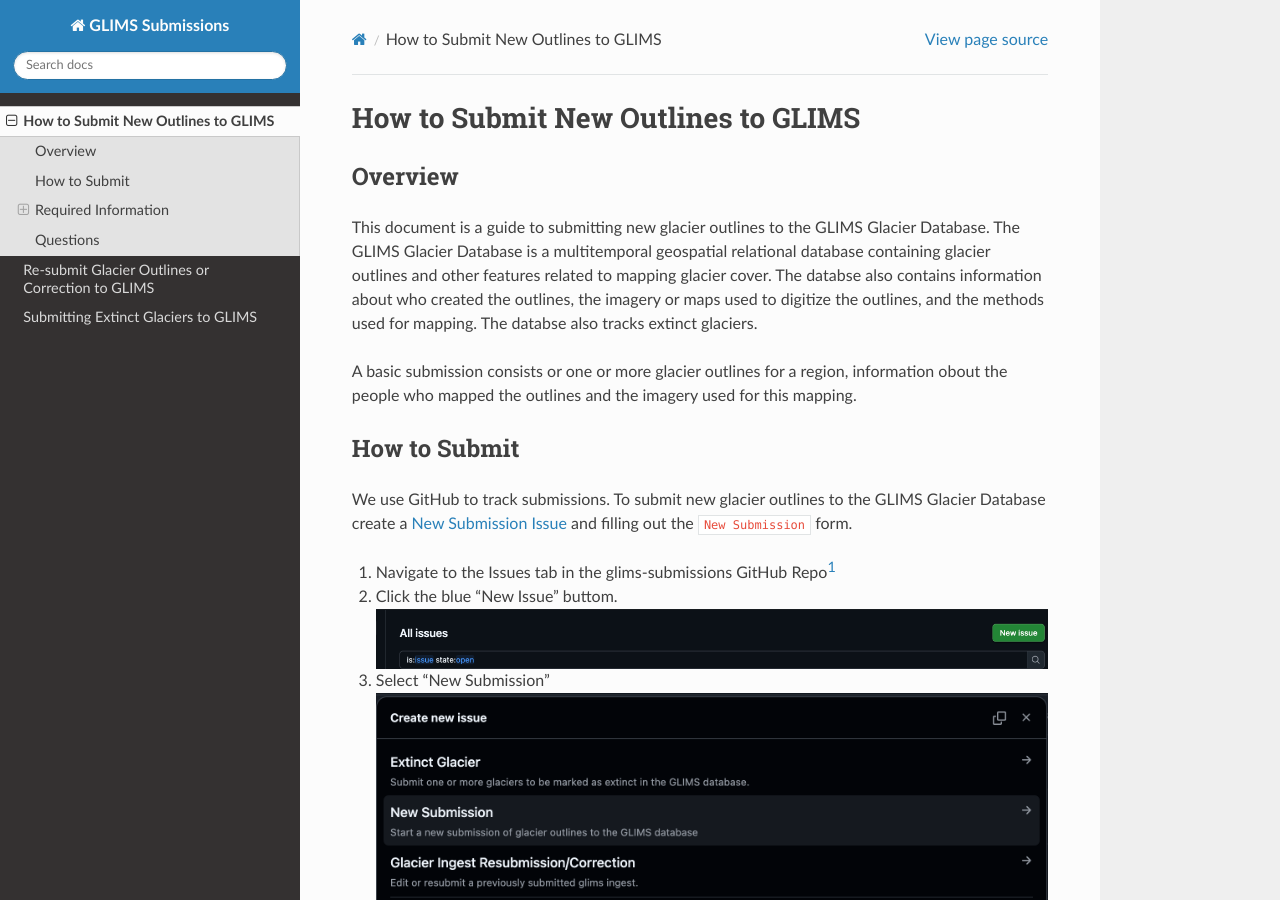
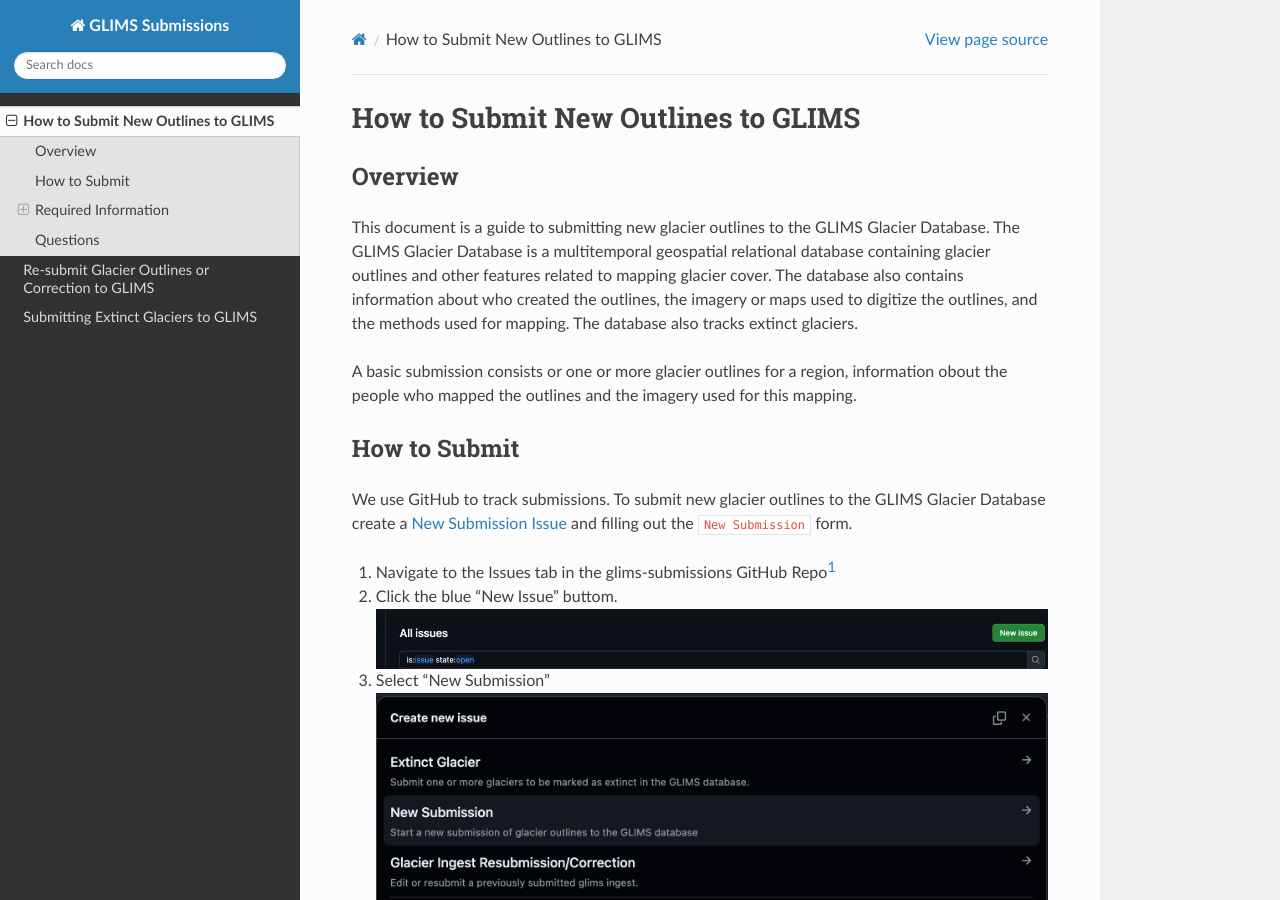
Before and after one commit to glims-nsidc/glims-submissions-docs, a Sphinx documentation site: the page built from docs/submitting_new_outlines.md, in a window 1280 px wide and 900 px high. Built offline with Sphinx 7.4.7 and the Read the Docs theme 3.1.0, drawn with Linux system fonts in a browser that asks for light colours.

Commit message:
fix typos

```diff
--- a/docs/submitting_new_outlines.md
+++ b/docs/submitting_new_outlines.md
@@ -5,10 +5,10 @@
 This document is a guide to submitting new glacier outlines to the
 GLIMS Glacier Database.  The GLIMS Glacier Database is a multitemporal
 geospatial relational database containing glacier outlines and other
-features related to mapping glacier cover.  The databse also contains
+features related to mapping glacier cover.  The database also contains
 information about who created the outlines, the imagery or maps used
 to digitize the outlines, and the methods used for mapping.  The
-databse also tracks extinct glaciers.
+database also tracks extinct glaciers.
 
 A basic submission consists or one or more glacier outlines for a
 region, information obout the people who mapped the outlines and the
```
